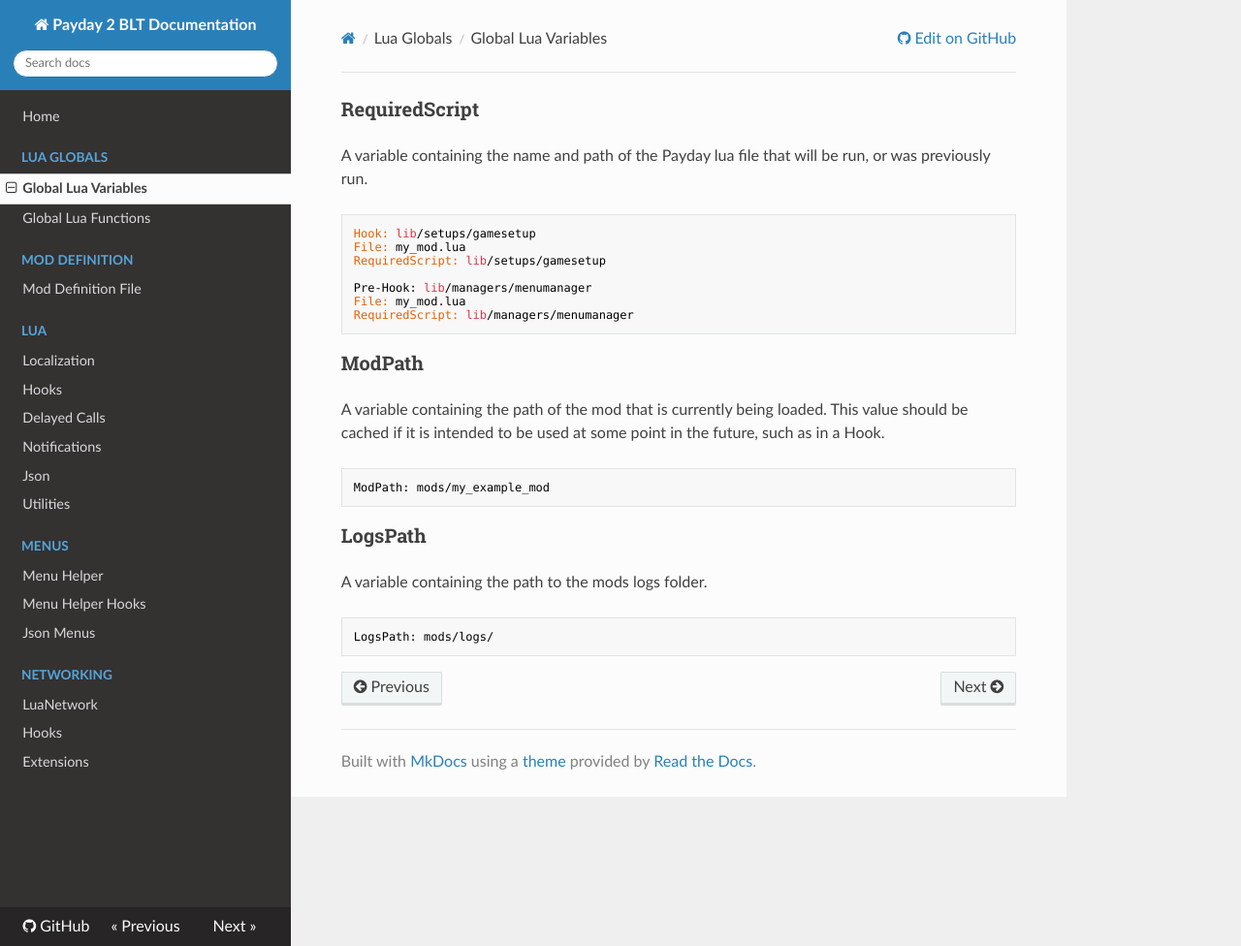
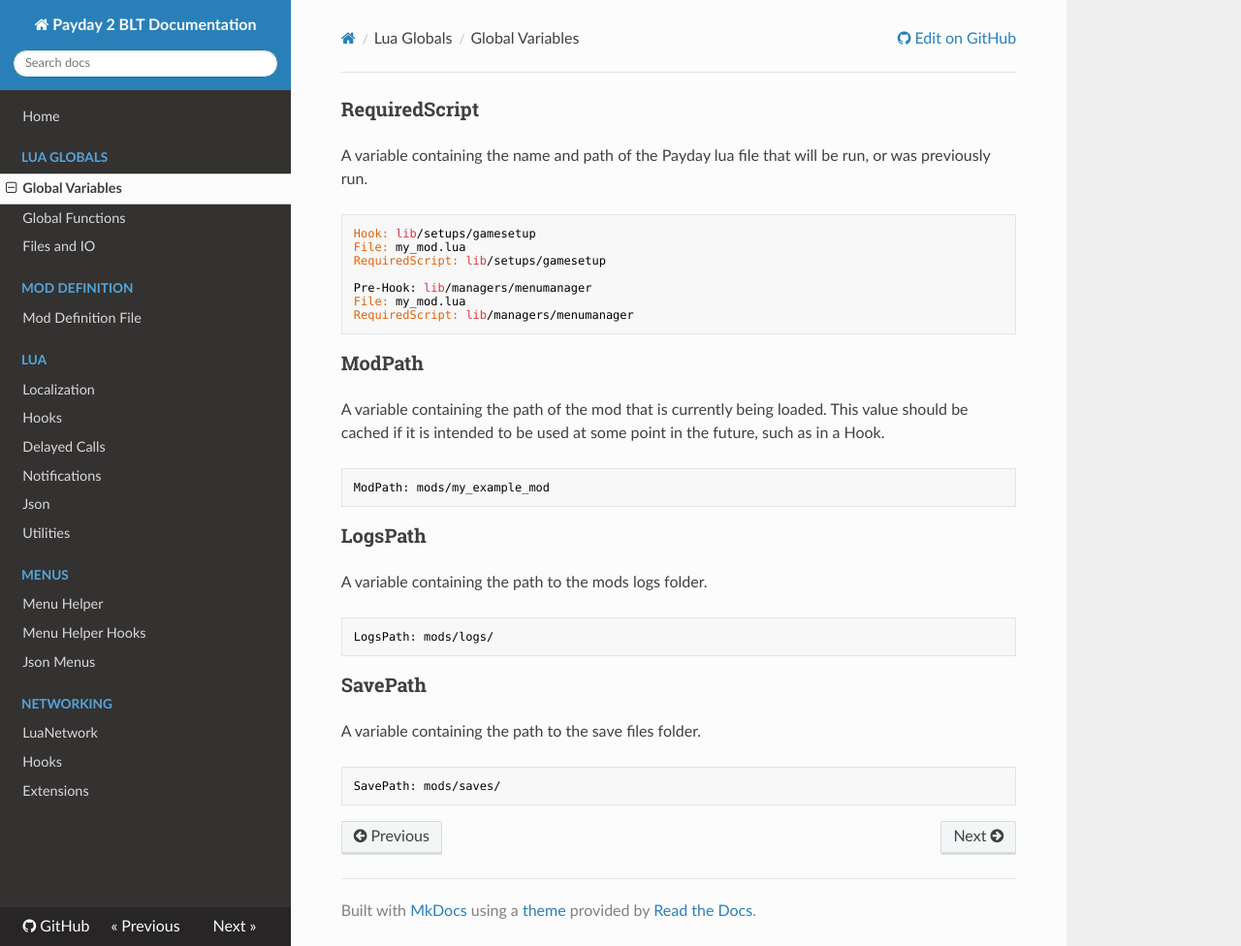
Before and after one commit to JamesWilko/Payday-2-BLT-Docs, an MkDocs documentation site: the page built from docs/globals/variables.md, in a window 1280 px wide and 976 px high. Shown: the whole window at 97% size. Built offline with MkDocs 1.6.1, drawn with Linux system fonts in a browser that asks for light colours; nearby versions of some CDN libraries; old or Windows-style settings are respelled for this version of MkDocs.

Commit message:
Moved file and io library to their own page Added SavePath global variable

```diff
--- a/docs/globals/variables.md
+++ b/docs/globals/variables.md
@@ -20,3 +20,8 @@ intended to be used at some point in the future, such as in a Hook.
 A variable containing the path to the mods logs folder.
 
 	LogsPath: mods/logs/
+
+### SavePath
+A variable containing the path to the save files folder.
+
+	SavePath: mods/saves/
--- a/mkdocs.yml
+++ b/mkdocs.yml
@@ -4,8 +4,9 @@ repo_url: https://github.com/JamesWilko/Payday-2-BLT-Docs
 theme: readthedocs
 pages:
 - ['index.md', 'Home']
-- ['globals/variables.md', 'Lua Globals', 'Global Lua Variables']
-- ['globals/functions.md', 'Lua Globals', 'Global Lua Functions']
+- ['globals/variables.md', 'Lua Globals', 'Global Variables']
+- ['globals/functions.md', 'Lua Globals', 'Global Functions']
+- ['globals/file.md', 'Lua Globals', 'Files and IO']
 - ['mod_definition.md', 'Mod Definition', 'Mod Definition File']
 - ['lua/localization.md', 'Lua', 'Localization']
 - ['lua/hooks.md', 'Lua', 'Hooks']
```
Also changed, not shown: docs/globals/file.md (added, +48 -0 lines), docs/globals/functions.md (+0 -19 lines), docs/index.md (+1 -0 lines).
